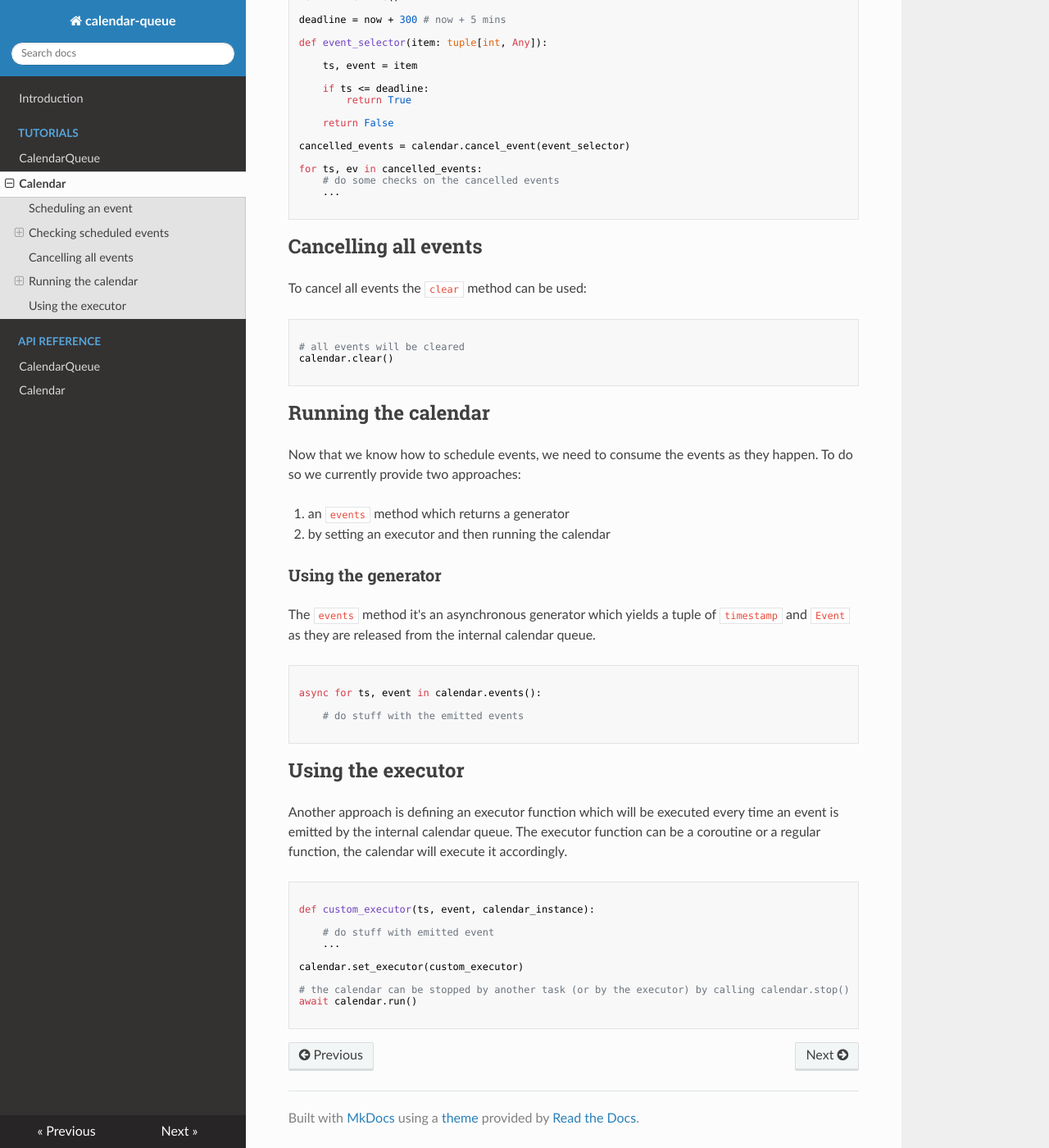
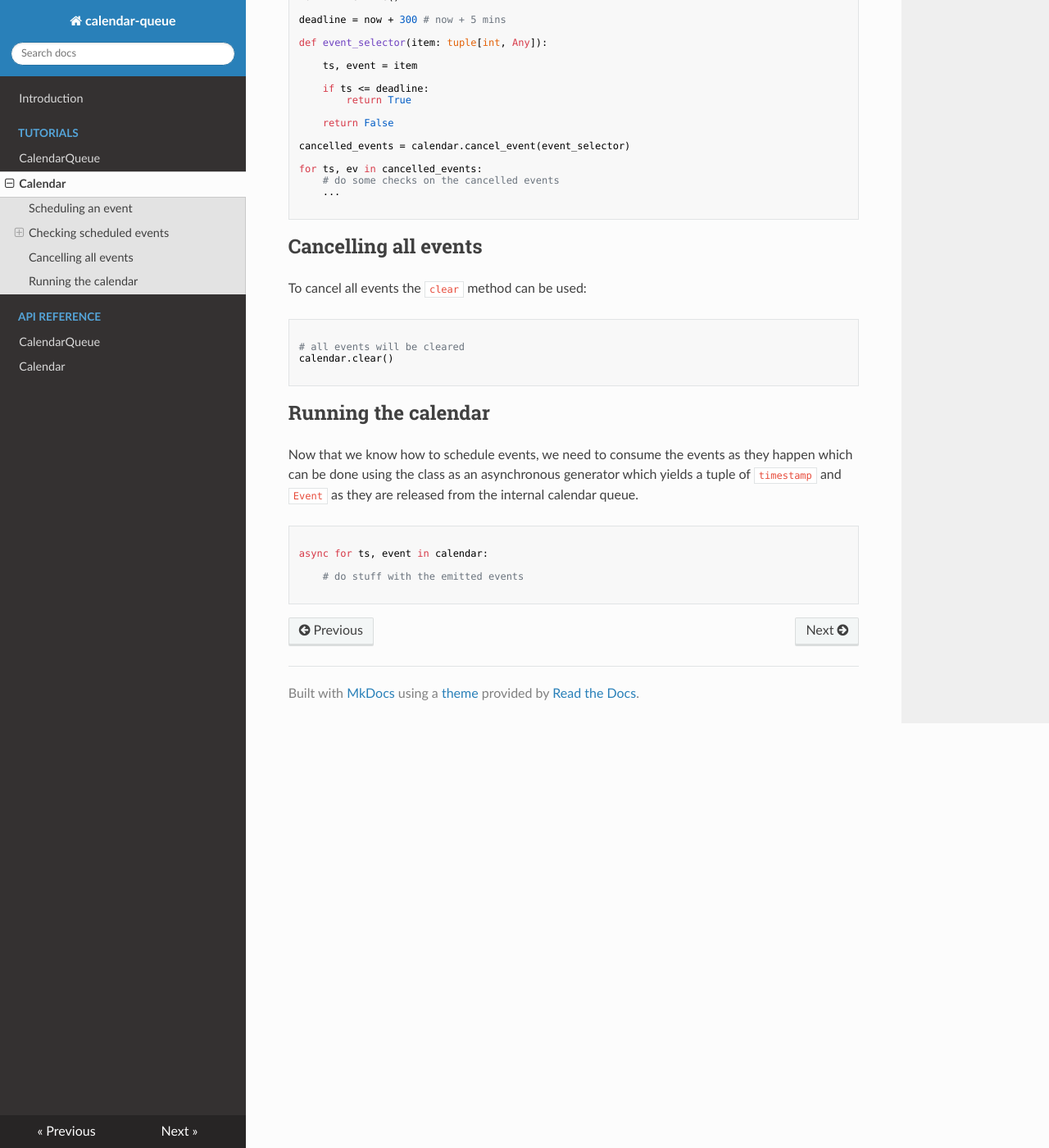
Before and after one commit to claudious96/calendar-queue, an MkDocs documentation site: the page built from docs/tutorials/calendar.md, in a window 1280 px wide and 1400 px high, scrolled down 993 px. Shown: the whole window at 82% size. Built offline with MkDocs 1.6.1, drawn with Linux system fonts in a browser that asks for light colours; nearby versions of some CDN libraries.

Commit message:
docs: remove executor and update async generator examples

````diff
--- a/docs/tutorials/calendar.md
+++ b/docs/tutorials/calendar.md
@@ -32,7 +32,6 @@ Scheduled events can be checked using the methods:
 1. `next_scheduled`: to get the next scheduled event, None if there are no scheduled events
 1. `time_remaining`: to get the time (seconds) remaining to the next event, None if there are no scheduled events
 1. `remaining_events`: to get all remaining scheduled events
-
 
 ### Cancelling an event
 
@@ -74,38 +73,12 @@ calendar.clear()
 
 ## Running the calendar
 
-Now that we know how to schedule events, we need to consume the events as they happen. To do so we currently provide two approaches:
-
-1. an `events` method which returns a generator
-1. by setting an executor and then running the calendar
-
-### Using the generator
-
-The `events` method it's an asynchronous generator which yields a tuple of `timestamp` and `Event` as they are released from the internal calendar queue.
+Now that we know how to schedule events, we need to consume the events as they happen which can be done using the class as an asynchronous generator which yields a tuple of `timestamp` and `Event` as they are released from the internal calendar queue.
 
 ```python
 
-async for ts, event in calendar.events():
+async for ts, event in calendar:
 
     # do stuff with the emitted events
 
 ```
-
-## Using the executor
-
-Another approach is defining an executor function which will be executed every time an event is emitted by the internal calendar queue.
-The executor function can be a coroutine or a regular function, the calendar will execute it accordingly.
-
-```python
-
-def custom_executor(ts, event, calendar_instance):
-
-    # do stuff with emitted event
-    ...
-
-calendar.set_executor(custom_executor)
-
-# the calendar can be stopped by another task (or by the executor) by calling calendar.stop()
-await calendar.run()
-
-```
````
